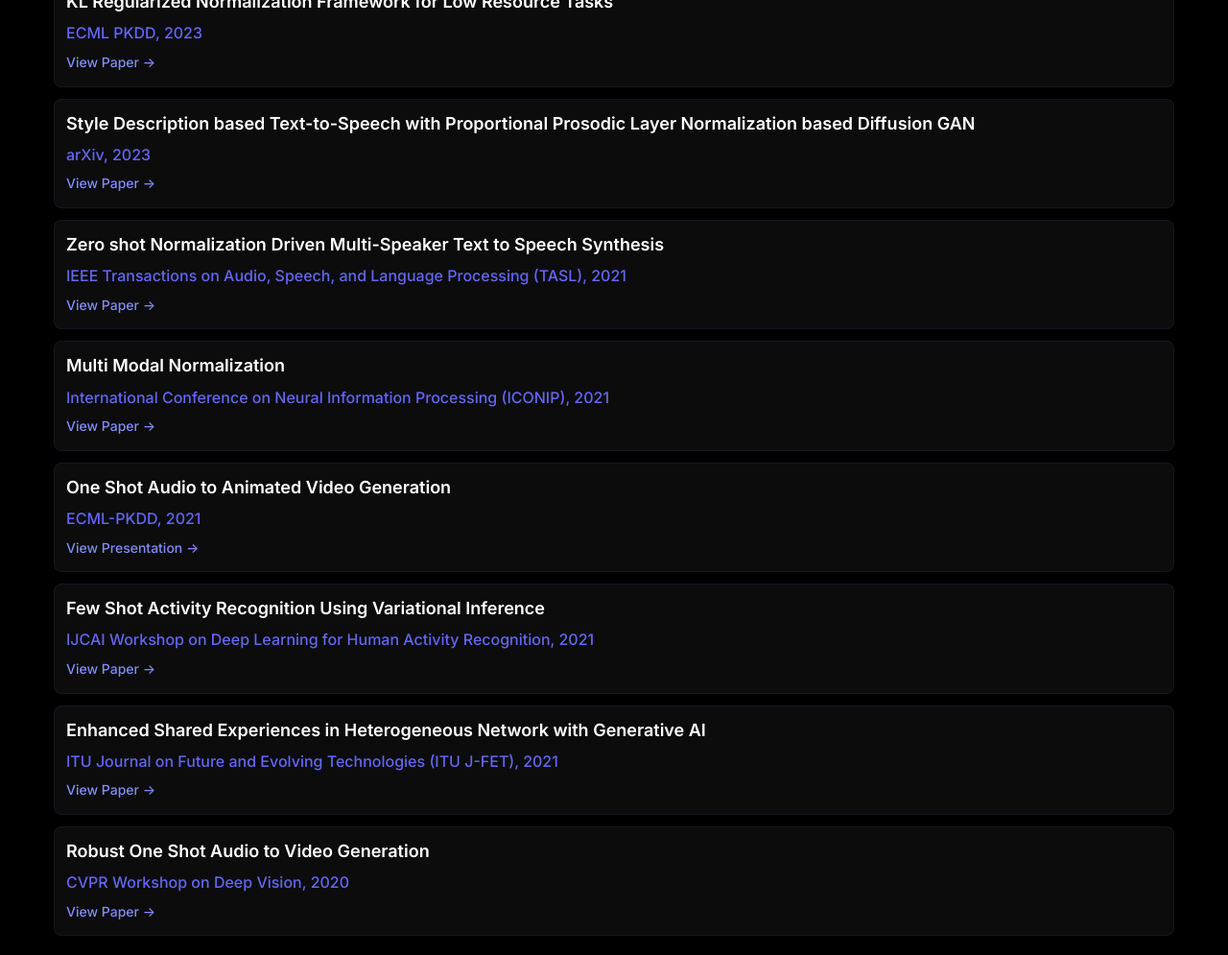
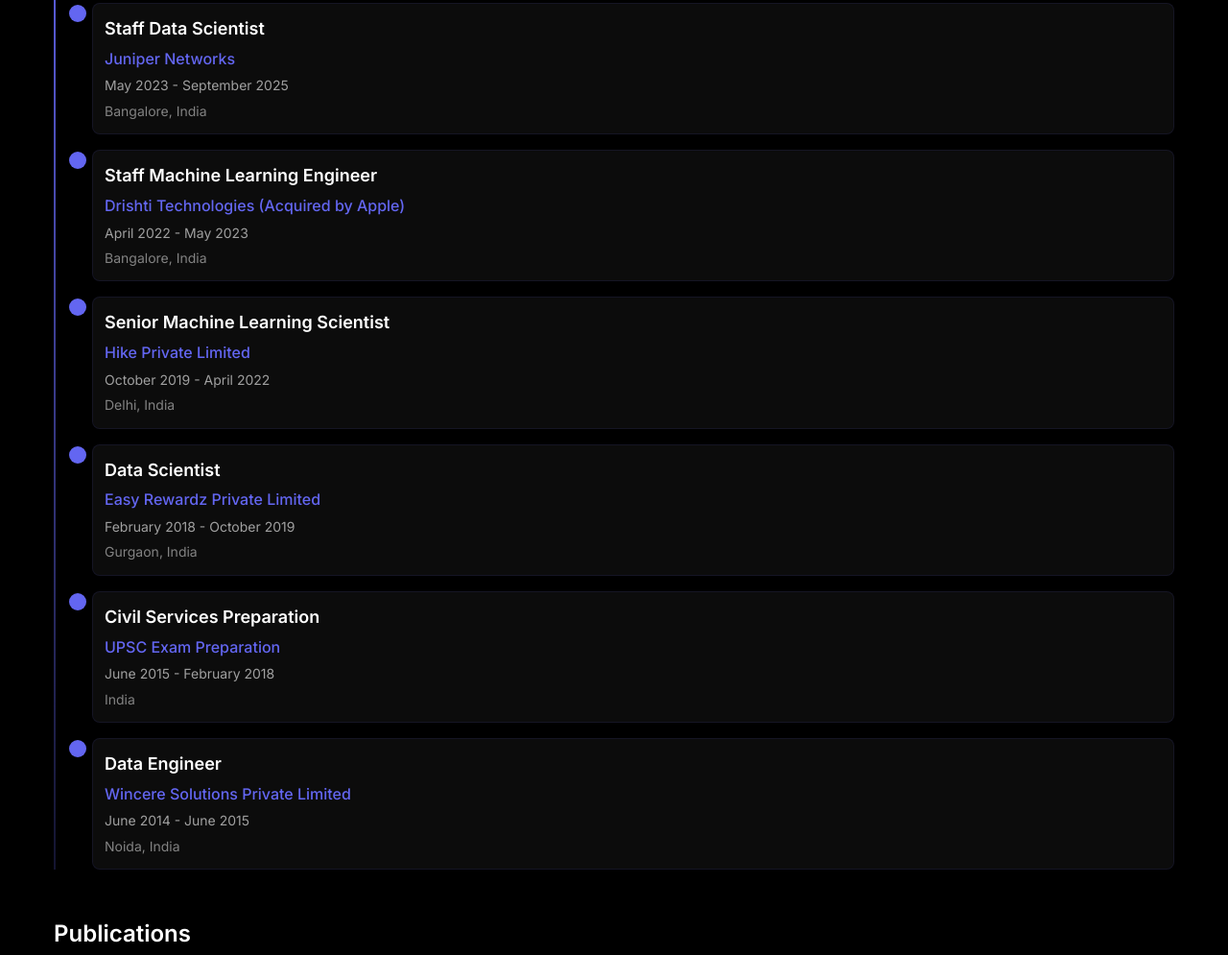
Before and after one commit to neerajkgp/neerajkgp.github.io, a plain HTML site: page index.html in a window 1280 px wide. Shown: the part 1328-2323 px from the top of the page at 96% size. Drawn offline with Linux system fonts and the light colour scheme.

Commit message:
add work ex

```diff
--- a/index.html
+++ b/index.html
@@ -63,6 +63,76 @@
                 <div class="interest-tag">Multimodal AI</div>
                 <div class="interest-tag">Machine Learning</div>
                 <div class="interest-tag">Data Mining</div>
+            </div>
+        </section>
+
+        <!-- Work Experience Section -->
+        <section class="section experience-section">
+            <h2 class="section-title">Work Experience</h2>
+            <div class="timeline">
+                <div class="timeline-item">
+                    <div class="timeline-marker"></div>
+                    <div class="timeline-content">
+                        <h3 class="job-title">Senior Machine Learning Engineer</h3>
+                        <p class="company-name">Adobe Systems Private Limited</p>
+                        <p class="job-duration">September 2025 - Present</p>
+                        <p class="job-location">Noida, India</p>
+                    </div>
+                </div>
+                <div class="timeline-item">
+                    <div class="timeline-marker"></div>
+                    <div class="timeline-content">
+                        <h3 class="job-title">Staff Data Scientist</h3>
+                        <p class="company-name">Juniper Networks</p>
+                        <p class="job-duration">May 2023 - September 2025</p>
+                        <p class="job-location">Bangalore, India</p>
+                    </div>
+                </div>
+                <div class="timeline-item">
+                    <div class="timeline-marker"></div>
+                    <div class="timeline-content">
+                        <h3 class="job-title">Staff Machine Learning Engineer</h3>
+                        <p class="company-name">Drishti Technologies (Acquired by Apple)</p>
+                        <p class="job-duration">April 2022 - May 2023</p>
+                        <p class="job-location">Bangalore, India</p>
+                    </div>
+                </div>
+                <div class="timeline-item">
+                    <div class="timeline-marker"></div>
+                    <div class="timeline-content">
+                        <h3 class="job-title">Senior Machine Learning Scientist</h3>
+                        <p class="company-name">Hike Private Limited</p>
+                        <p class="job-duration">October 2019 - April 2022</p>
+                        <p class="job-location">Delhi, India</p>
+                    </div>
+                </div>
+                <div class="timeline-item">
+                    <div class="timeline-marker"></div>
+                    <div class="timeline-content">
+                        <h3 class="job-title">Data Scientist</h3>
+                        <p class="company-name">Easy Rewardz Private Limited</p>
+                        <p class="job-duration">February 2018 - October 2019</p>
+                        <p class="job-location">Gurgaon, India</p>
+                    </div>
+                </div>
+                <div class="timeline-item">
+                    <div class="timeline-marker"></div>
+                    <div class="timeline-content">
+                        <h3 class="job-title">Civil Services Preparation</h3>
+                        <p class="company-name">UPSC Exam Preparation</p>
+                        <p class="job-duration">June 2015 - February 2018</p>
+                        <p class="job-location">India</p>
+                    </div>
+                </div>
+                <div class="timeline-item">
+                    <div class="timeline-marker"></div>
+                    <div class="timeline-content">
+                        <h3 class="job-title">Data Engineer</h3>
+                        <p class="company-name">Wincere Solutions Private Limited</p>
+                        <p class="job-duration">June 2014 - June 2015</p>
+                        <p class="job-location">Noida, India</p>
+                    </div>
+                </div>
             </div>
         </section>
 
--- a/styles.css
+++ b/styles.css
@@ -271,6 +271,93 @@
     border-color: var(--color-accent);
     transform: translateY(-2px);
     box-shadow: var(--shadow-md);
+}
+
+/* ===== Work Experience Section ===== */
+.timeline {
+    position: relative;
+    padding-left: var(--spacing-xl);
+    margin-top: var(--spacing-sm);
+}
+
+.timeline::before {
+    content: '';
+    position: absolute;
+    left: 0;
+    top: 0;
+    bottom: 0;
+    width: 2px;
+    background: linear-gradient(180deg, var(--color-accent), rgba(99, 102, 241, 0.2));
+}
+
+.timeline-item {
+    position: relative;
+    margin-bottom: var(--spacing-lg);
+    padding-left: var(--spacing-lg);
+}
+
+.timeline-item:last-child {
+    margin-bottom: 0;
+}
+
+.timeline-marker {
+    position: absolute;
+    left: -6px;
+    top: 4px;
+    width: 14px;
+    height: 14px;
+    border-radius: 50%;
+    background: var(--color-accent);
+    border: 3px solid var(--color-bg-primary);
+    box-shadow: 0 0 0 2px var(--color-accent);
+    transition: all var(--transition-base);
+}
+
+.timeline-item:hover .timeline-marker {
+    transform: scale(1.3);
+    box-shadow: 0 0 0 4px rgba(99, 102, 241, 0.3);
+}
+
+.timeline-content {
+    background: var(--color-bg-card);
+    backdrop-filter: blur(10px);
+    border: 1px solid rgba(99, 102, 241, 0.1);
+    border-radius: var(--radius-sm);
+    padding: var(--spacing-md);
+    transition: all var(--transition-base);
+}
+
+.timeline-item:hover .timeline-content {
+    border-color: var(--color-accent);
+    transform: translateX(4px);
+    box-shadow: var(--shadow-md);
+}
+
+.job-title {
+    font-size: var(--font-size-lg);
+    font-weight: 600;
+    color: var(--color-text-primary);
+    margin: 0 0 var(--spacing-xs) 0;
+}
+
+.company-name {
+    font-size: var(--font-size-md);
+    color: var(--color-accent);
+    font-weight: 500;
+    margin: 0 0 var(--spacing-xs) 0;
+}
+
+.job-duration {
+    font-size: var(--font-size-sm);
+    color: var(--color-text-secondary);
+    margin: 0 0 var(--spacing-xs) 0;
+}
+
+.job-location {
+    font-size: var(--font-size-sm);
+    color: var(--color-text-secondary);
+    opacity: 0.8;
+    margin: 0;
 }
 
 /* ===== Publications Section ===== */
```
